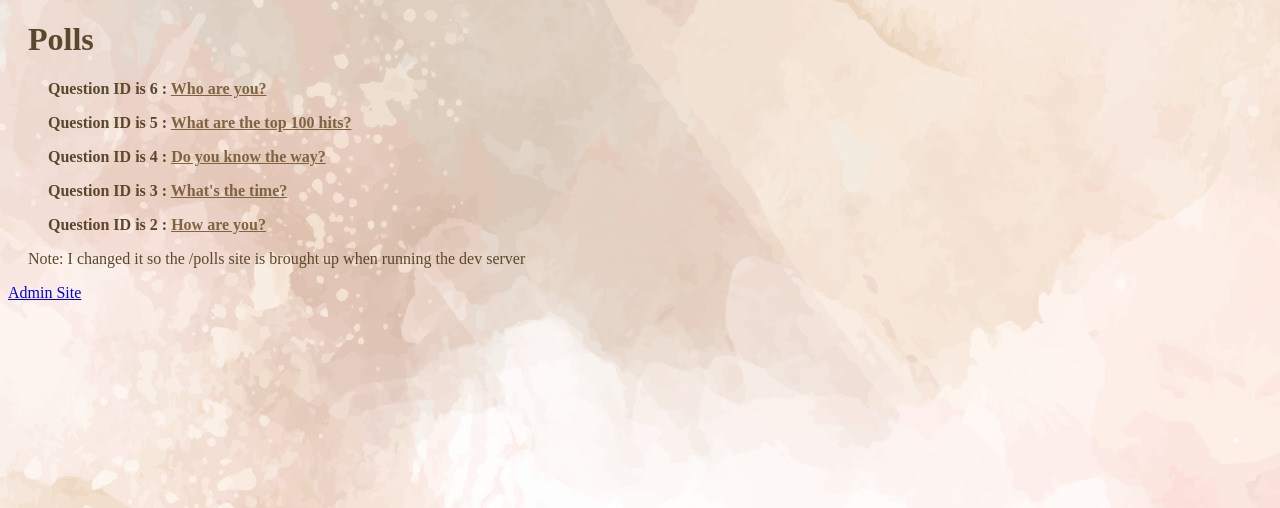
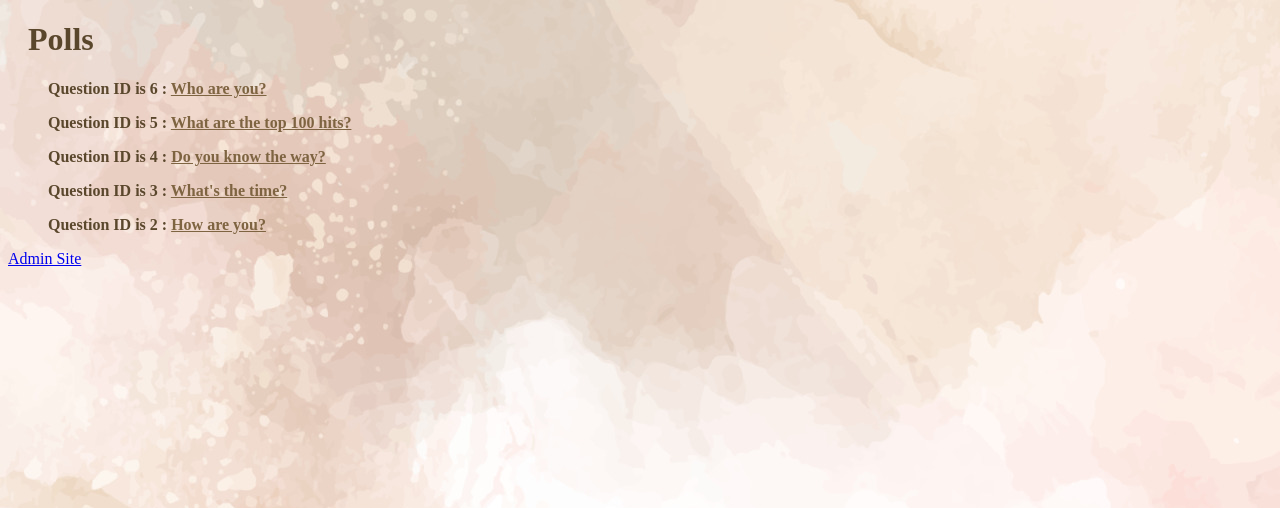
Before and after one commit to franxcor/djangotutorial, a Django app: page /polls/ in a window 1280 px wide. Shown: the top 508 px of the page. Run offline with Django 5.2, Linux system fonts and the light colour scheme; data comes from the database, SQL or seed files in the repository.

Commit message:
forgot to remove my note

```diff
--- a/polls/templates/polls/index.html
+++ b/polls/templates/polls/index.html
@@ -29,8 +29,6 @@
             {% else %}
                 <p>No polls are available.</p>
             {% endif %}
-
-            <p class="note"> Note: I changed it so the /polls site is brought up when running the dev server</p>
             <a href="/admin"> Admin Site </a>
     </body>
 </html>
```
